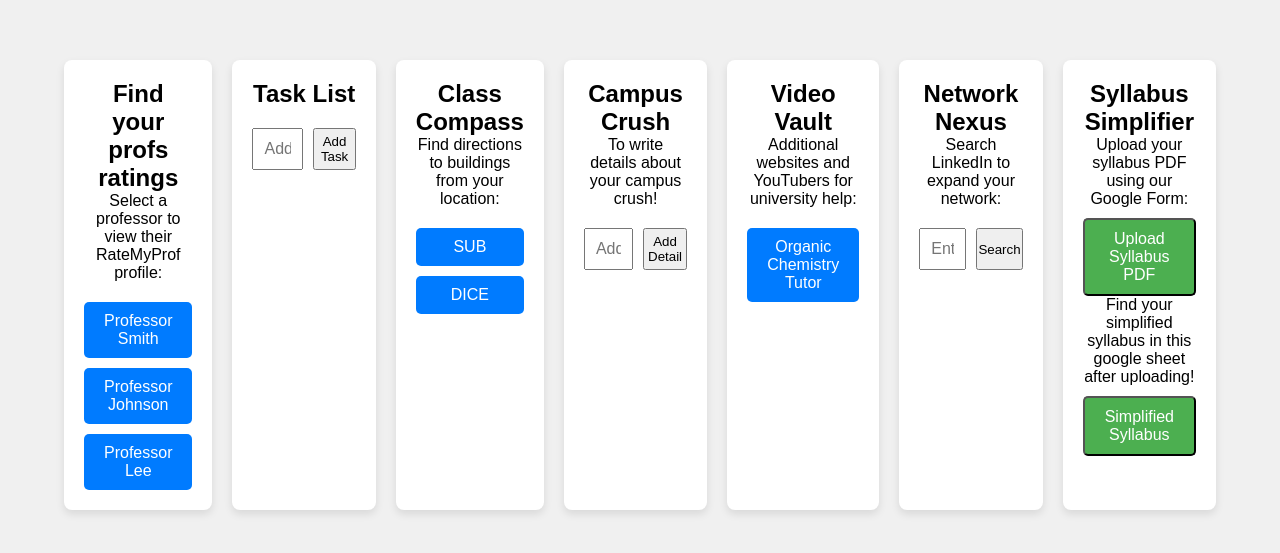
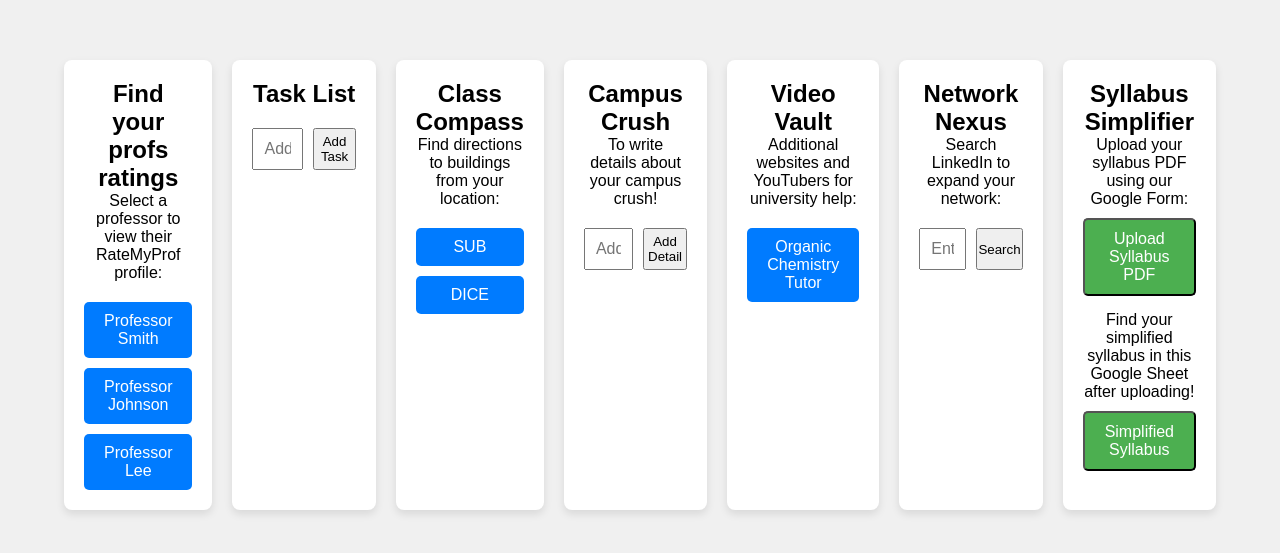
Before and after one commit to Juju36/Studious-Start, a plain HTML site: page index.html in a window 1280 px wide. Shown: the part 115-668 px from the top of the page. Drawn offline with Linux system fonts and the light colour scheme; a script that the page names is missing.

Commit message:
Ninth Commit, functional syllabus simplifier

```diff
--- a/index.html
+++ b/index.html
@@ -81,9 +81,10 @@
 
         <!-- Button to open the Google Form for PDF uploads -->
         <button onclick="openGoogleForm()" class="form-link">Upload Syllabus PDF</button>
-        <p></p>
-        <p>Find your simplified syllabus in this google sheet after uploading!</p>
-        <p></p>
+
+        <!-- Additional text for the Simplified Syllabus button -->
+        <p style="margin-top: 15px;">Find your simplified syllabus in this Google Sheet after uploading!</p>
+
         <!-- Button to open the Google Sheets document -->
         <button onclick="openGoogleSheet()" class="form-link">Simplified Syllabus</button>
     </div>
```
